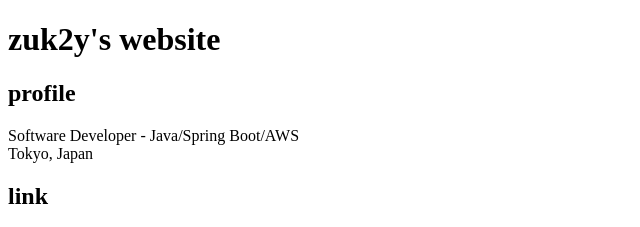
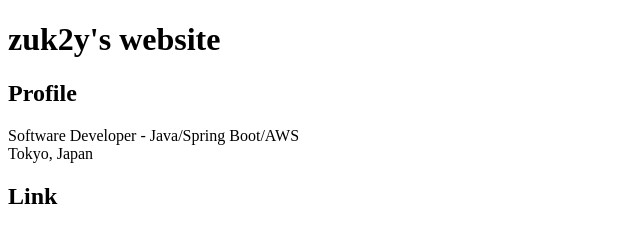
Before and after one commit to zuk2y/zuk2y.com, a plain HTML site: page deproy_targets/index.html in a window 1280 px wide. Shown: the top 227 px of the page, 0-640 px from the left. Drawn offline with Linux system fonts and the light colour scheme.

Commit message:
自動デプロイの挙動確認

```diff
--- a/deproy_targets/index.html
+++ b/deproy_targets/index.html
@@ -7,12 +7,12 @@
 </head>
 <body>
  <h1>zuk2y's website</h1>
- <h2>profile</h2>
+ <h2>Profile</h2>
  <p>
     Software Developer - Java/Spring Boot/AWS<br>
     Tokyo, Japan
  </p>
- <h2>link</h2>
+ <h2>Link</h2>
  <p>
      <ul>
          <li><a href="https://twitter.com/zuk2y">Twitter</a></li>
```
